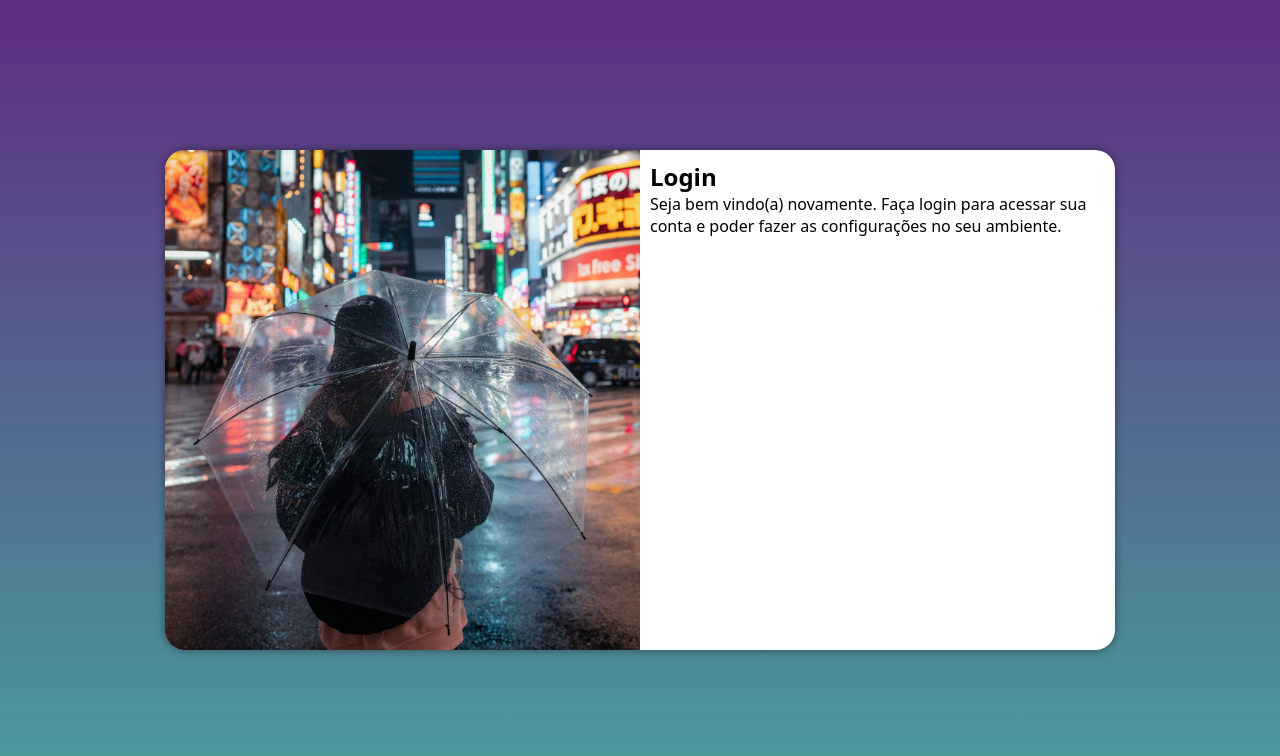
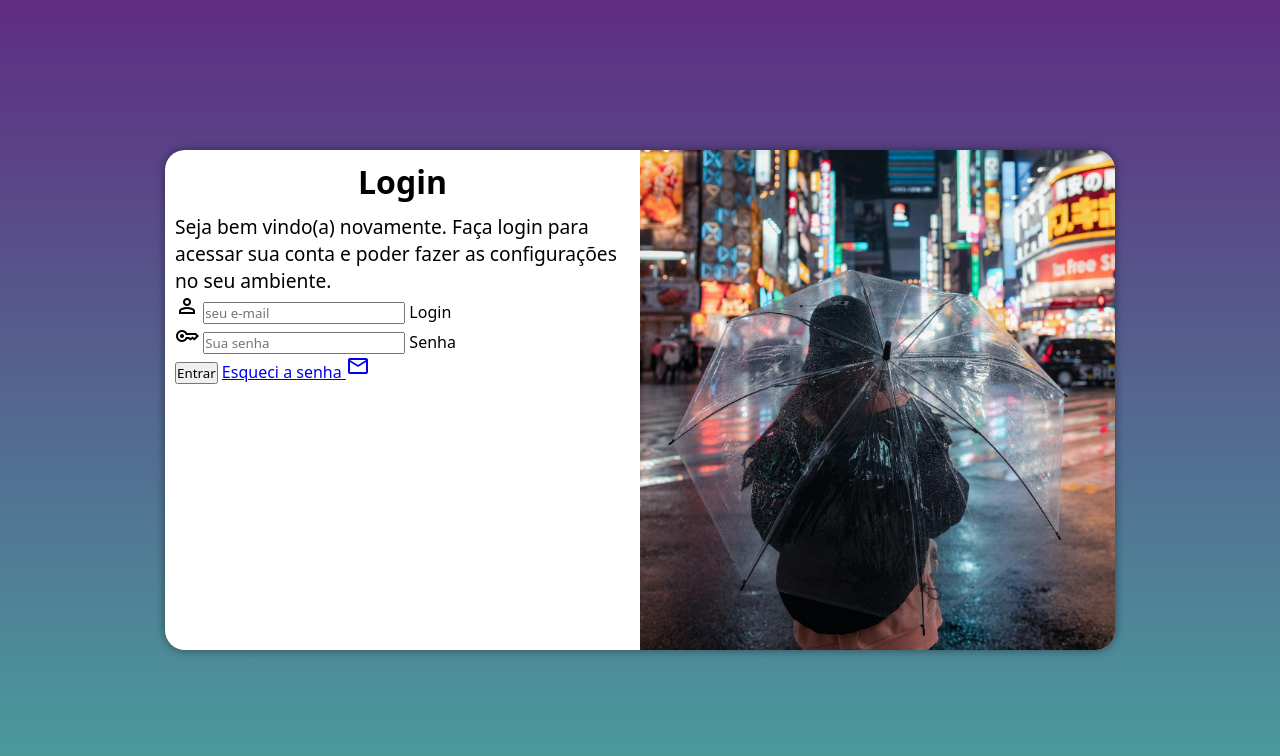
Before and after one commit to ica081/Projeto-login, a plain HTML site: page index.html in a window 1280 px wide. Drawn offline with nearby package versions, Linux system fonts and the light colour scheme.

Commit message:
atualizei projeto login

```diff
--- a/estilos/media-query.css
+++ b/estilos/media-query.css
@@ -21,6 +21,14 @@
         width: 70%;
     }
 
+    div#formulario > h1{
+        font-size: 1.5em;
+    }
+
+    div#formulario > p{
+        font-size: 1em;
+    }
+
 }
 
 @media screen and (min-width: 992px) {
@@ -33,13 +41,21 @@
     }
 
     section#login > div#imagem{
-        float: left;
+        float: right;
         width: 50%;
         height: 100%;
     }
 
     section#login > div#formulario{
-        float: right;
+        float: left;
         width: 50%;
     }
+
+    div#formulario > h1{
+        font-size: 2em;
+    }
+
+    div#formulario > p{
+        font-size: 1.2em;
+    }
 }
--- a/estilos/style.css
+++ b/estilos/style.css
@@ -27,7 +27,7 @@ section#login{
     overflow: hidden;
 
     background-color: white;
-    width: 250px;
+    width: 260px;
     height: 500px;
     border-radius: 20px;
     box-shadow: 0px 0px 10px rgba(0, 0, 0, 0.450);
@@ -48,3 +48,12 @@ section#login > div#imagem{
 section#login > div#formulario{
     padding: 10px;
 }
+
+div#formulario > h1{
+    text-align: center;
+    margin-bottom: 10px;
+}
+
+div#formulario > p{
+    font-size: 0.8em;
+}
--- a/index.html
+++ b/index.html
@@ -4,6 +4,7 @@
     <meta charset="UTF-8">
     <meta name="viewport" content="width=device-width, initial-scale=1.0">
     <title>Login</title>
+    <link rel="stylesheet" href="https://fonts.googleapis.com/css2?family=Material+Symbols+Outlined" />
     <link rel="stylesheet" href="estilos/style.css">
     <link rel="stylesheet" href="estilos/media-query.css">
 </head>
@@ -16,8 +17,19 @@
             <div id="formulario">
                 <h1>Login</h1>
                 <p>Seja bem vindo(a) novamente. Faça login para acessar sua conta e poder fazer as configurações no seu ambiente.</p>
-                <form action="login.php" method="post">
-
+                <form action="login.php" method="post" autocomplete="on">
+                    <div class="campo">
+                        <i class="material-symbols-outlined">person</i>
+                        <input type="email" name="login" id="ilogin" placeholder="seu e-mail" autocomplete="email" required maxlength="30">
+                        <label for="ilogin">Login</label>
+                    </div>
+                    <div class="campo">
+                        <i class="material-symbols-outlined">key</i>
+                        <input type="password" name="senha" id="isenha" placeholder="Sua senha" autocomplete="current-password" required minlength="8" maxlength="20">
+                        <label for="isenha">Senha</label>
+                    </div>
+                    <input type="submit" value="Entrar">
+                    <a href="esqueci.html">Esqueci a senha <i class="material-symbols-outlined">mail</i></a>
                 </form>
             </div>
         </section>
```
